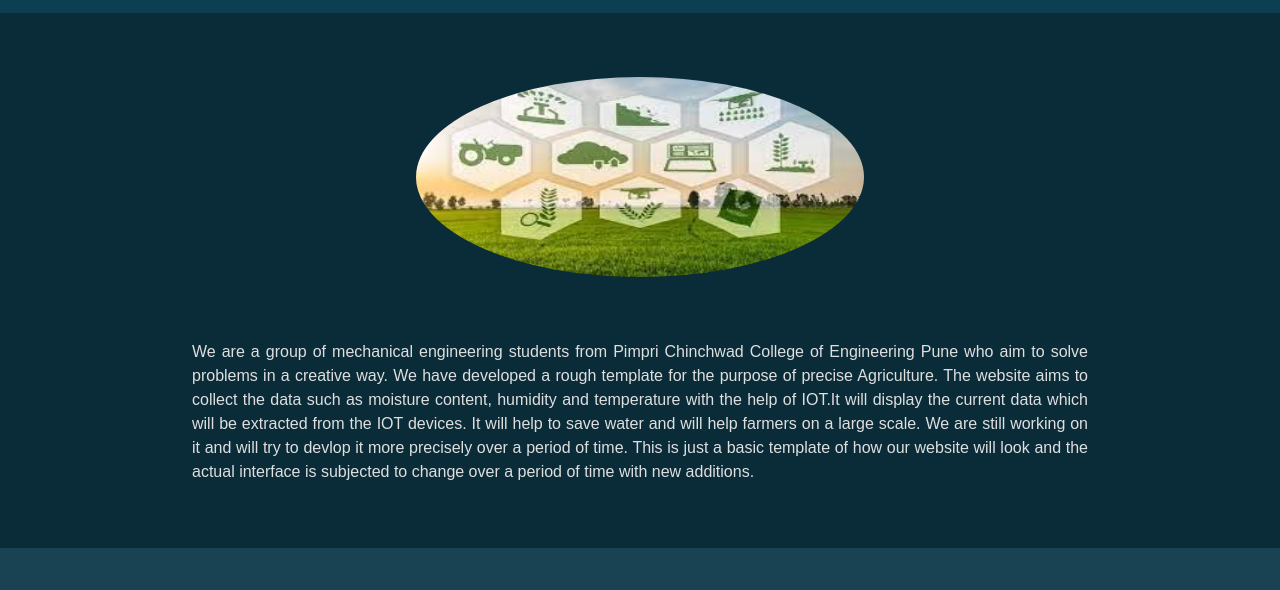
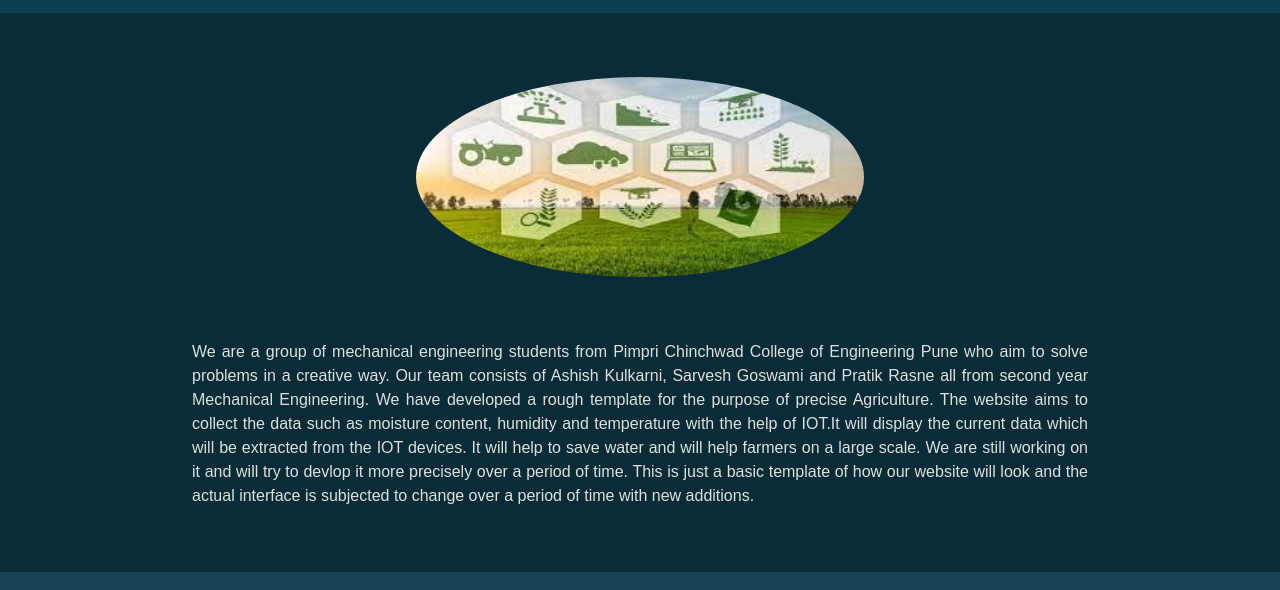
Before and after one commit to ashishk30/precise.github.io, a plain HTML site: page index.html in a window 1280 px wide. Shown: the part 68-658 px from the top of the page. Drawn offline with nearby package versions, Linux system fonts and the light colour scheme; a script that the page names is missing.

Commit message:
Update index.html

```diff
--- a/index.html
+++ b/index.html
@@ -55,7 +55,7 @@
 			</div>
 			<div class="container"></br>
 				<p class="intro">
-					We are a group of mechanical engineering students from Pimpri Chinchwad College of Engineering Pune who aim to solve problems in a creative way. We have developed a rough template for the purpose of precise Agriculture.
+					We are a group of mechanical engineering students from Pimpri Chinchwad College of Engineering Pune who aim to solve problems in a creative way. Our team consists of Ashish Kulkarni, Sarvesh Goswami and Pratik Rasne all from second year Mechanical Engineering.  We have developed a rough template for the purpose of precise Agriculture.
                     The website aims to collect the data such as moisture content, humidity and temperature with the help of IOT.It will display the current data which will be extracted from the IOT devices. It will help to save water and
                     will help farmers on a large scale. We are still working on it and will try to devlop it more precisely over a period of time. This is just a basic template of how our website will look and the actual interface is
                     subjected to change over a period of time with new additions.
```
